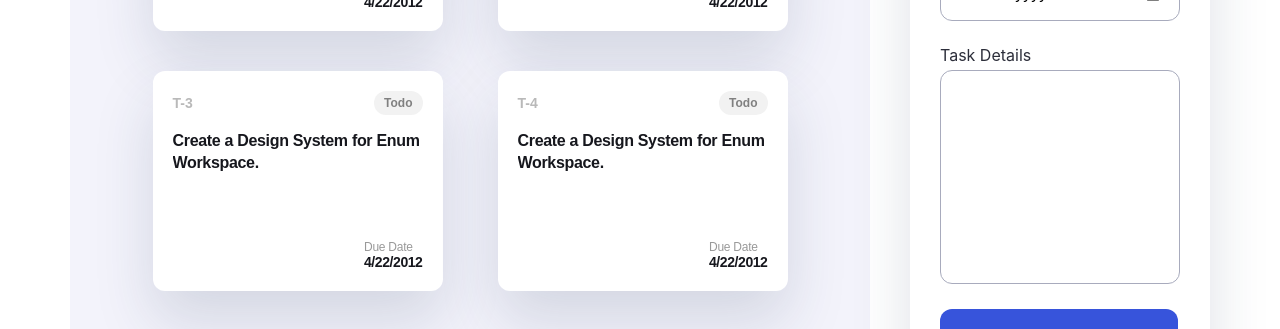
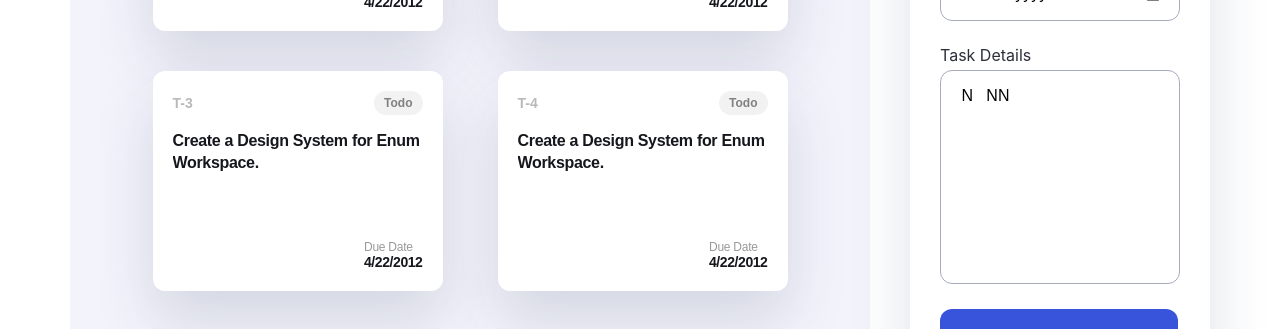
Before and after one commit to AnitaGulacsi/SkillBrain, a React (Create React App) app in the folder Homeworks/React/Task-Manager/: page / in a window 1280 px wide. Shown: the part 339-668 px from the top of the page. Built offline with nearby package versions, Linux system fonts and the light colour scheme; a web font is replaced by a local one.

Commit message:
controlled inputs

```diff
--- a/Homeworks/React/Task-Manager/src/components/forms/CreateTaskForm.jsx
+++ b/Homeworks/React/Task-Manager/src/components/forms/CreateTaskForm.jsx
@@ -4,7 +4,7 @@ import "./CreateTaskForm.css";
 const CreateTaskForm = () => {
     const [taskName, setTaskName] = useState("");
     const [dueDate, setDueDate] = useState();
-    const [taskDatails, setDeatails] = useState("");
+    const [taskDetails, setDetails] = useState(" N   NN");
 
     //putem folosi si un singur state:
     const [formData, setFormDate] = useState({
@@ -52,8 +52,8 @@ const CreateTaskForm = () => {
             dueDate: event.target.value,
         }));
 
-        // setDueDate(event.target.value);
-        // console.log(event.target.value); // aflam ce valoare are
+        setDueDate(event.target.value);
+        console.log(event.target.value); // aflam ce valoare are
     }
 
 
@@ -65,8 +65,8 @@ const CreateTaskForm = () => {
             taskDetails: event.target.value,
         }));
 
-        // setDeatails(event.target.value);
-        // console.log(event.target.value); // aflam ce valoare are
+        setDetails(event.target.value);
+        console.log(event.target.value); // aflam ce valoare are
     }
 
     // console.log(newTask);
@@ -93,11 +93,15 @@ const CreateTaskForm = () => {
         const newTask = {
             name: taskName,
             dueDate: dueDate,
-            taskDetails: taskDatails,
+            taskDetails: taskDetails,
             status: "to do",
         }
 
         console.log("newTask=", newTask);
+        // dupa ce este apasat butonul de submit informatiile din form sunt stocate, dar formu se goleste
+        setTaskName("")
+        setDueDate("")
+        setDetails("")
     };
 
 
@@ -107,7 +111,7 @@ const CreateTaskForm = () => {
           <div className="form-row">
             <label className="label-md">Task Name</label>
             <input
-                // value={taskName}
+                value={taskName}
                 name="taskName"
                 onChange={handleNameChange}
                 className="input-primary"
@@ -118,7 +122,7 @@ const CreateTaskForm = () => {
           <div className="form-row">
             <label className="label-md">Due Date</label>
             <input
-                // value={douDate}
+                value={dueDate}
                 name="dueData"
                 onChange={handleDateChange}
                 className="input-primary"
@@ -129,7 +133,7 @@ const CreateTaskForm = () => {
           <div className="form-row">
             <label className="label-md">Task Details</label>
             <textarea
-                // value={taskDetails}
+                value={taskDetails}
                 name="textDetails"
                 onChange={handleDetailsChange}
                 className="input-primary"
```
